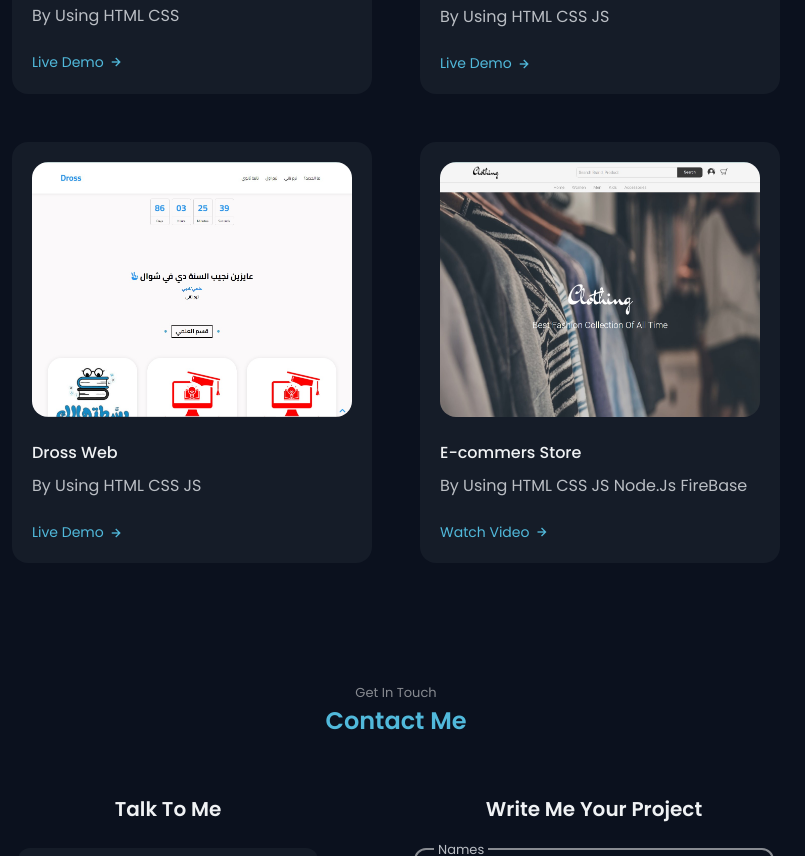
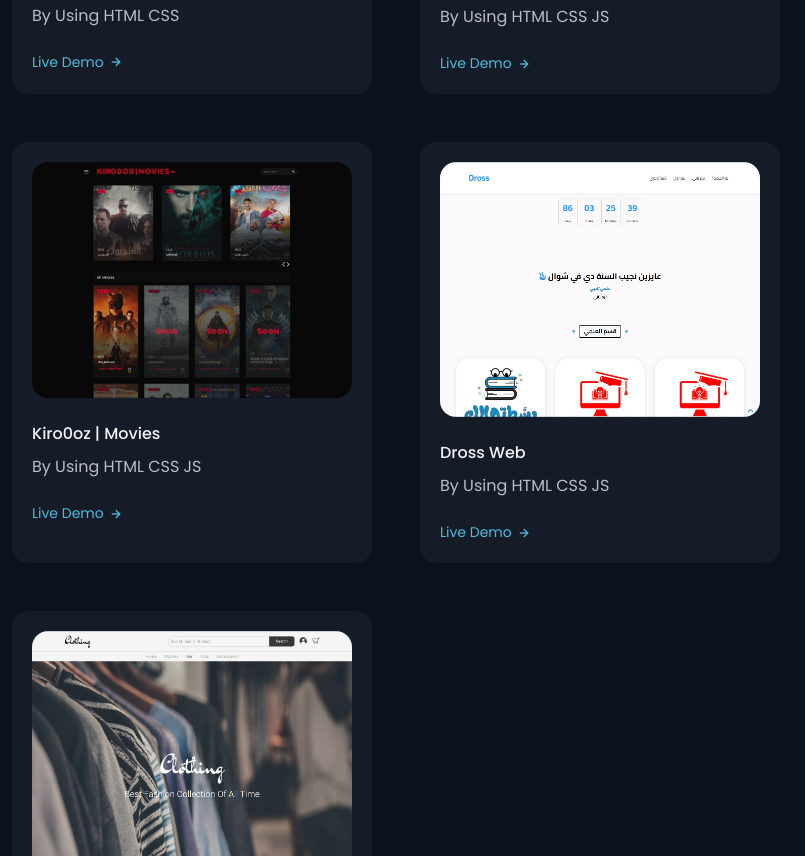
Before and after one commit to Kiro0oz/Portfolio, a plain HTML site: page index.html in a window 1280 px wide. Shown: the part 7077-7933 px from the top of the page, without its empty margins (244-1049 px from the left). Drawn offline with nearby package versions, Linux system fonts and the light colour scheme.

Commit message:
Added New Project

```diff
--- a/index.html
+++ b/index.html
@@ -431,7 +431,7 @@
         </div>
       </section>
       <!--============== Certfications ===============-->
-      <section class="cert section" id="cert">
+      <section class="cert section" >
         <span class="section_subtitle">My Certfications</span>
         <h2 class="section_title">Certificate</h2>
 
@@ -583,6 +583,7 @@
         </div>
 
         <div class="work_container container grid">
+
           <div class="work_card mix temp">
             <img src="assets/img/temp 1.jpeg" alt="" class="work_img">
             <h3 class="work_title">Templete 1</h3>
@@ -615,6 +616,15 @@
             <h3 class="work_title">Eduford University</h3>
             <p class="work_desc">By Using HTML CSS JS</p>
             <a href="https://kiro0oz.github.io/EDUford-html-css/" class="work_button" target="_blank">
+              Live Demo <i class='bx bx-right-arrow-alt work_icon' ></i>
+            </a>
+          </div>
+
+          <div class="work_card mix web">
+            <img src="assets/img/Movies2.jpeg" alt="" class="work_img">
+            <h3 class="work_title">Kiro0oz | Movies</h3>
+            <p class="work_desc">By Using HTML CSS JS</p>
+            <a href="https://kiro0oz.github.io/Movies/" class="work_button" target="_blank">
               Live Demo <i class='bx bx-right-arrow-alt work_icon' ></i>
             </a>
           </div>
```
Also changed, not shown: assets/img/Movies.jpeg (added), assets/img/Movies2.jpeg (added), assets/img/Movies3.jpeg (added).
